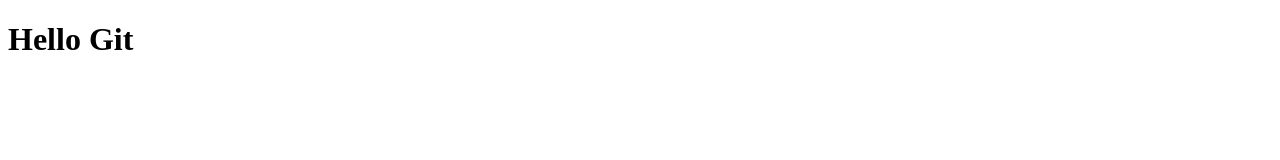
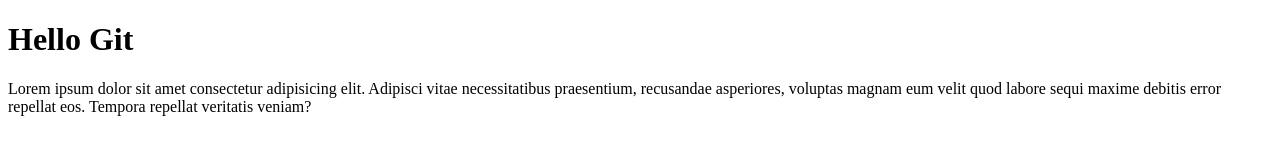
Before and after one commit to WinWinHtetKyawQualy/gitTest, a plain HTML site: page index.html in a window 1280 px wide. Drawn offline with Linux system fonts and the light colour scheme.

Commit message:
adding paragraph

```diff
--- a/index.html
+++ b/index.html
@@ -7,5 +7,6 @@
 </head>
 <body>
     <h1>Hello Git</h1>
+    <p>Lorem ipsum dolor sit amet consectetur adipisicing elit. Adipisci vitae necessitatibus praesentium, recusandae asperiores, voluptas magnam eum velit quod labore sequi maxime debitis error repellat eos. Tempora repellat veritatis veniam?</p>
 </body>
 </html>
```
